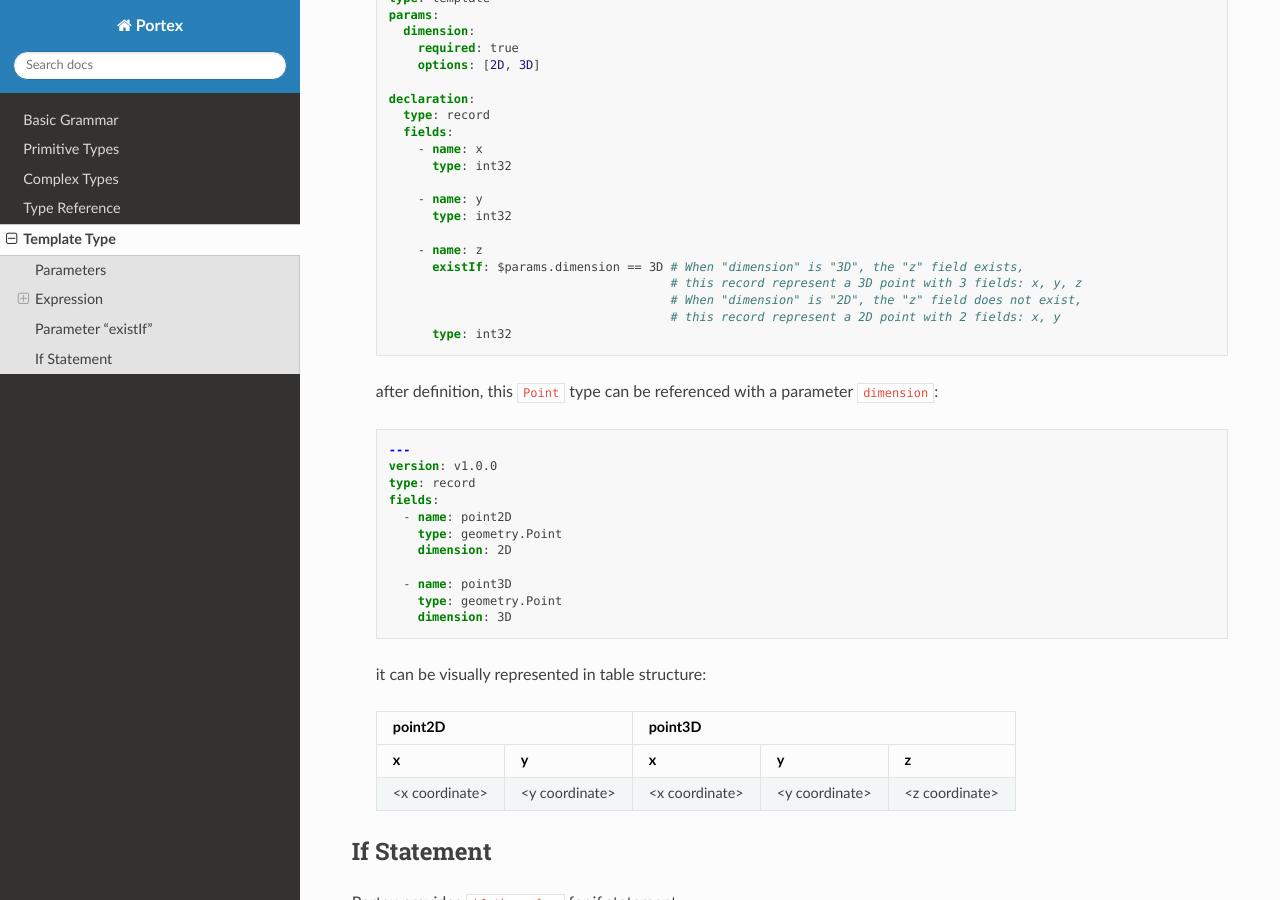
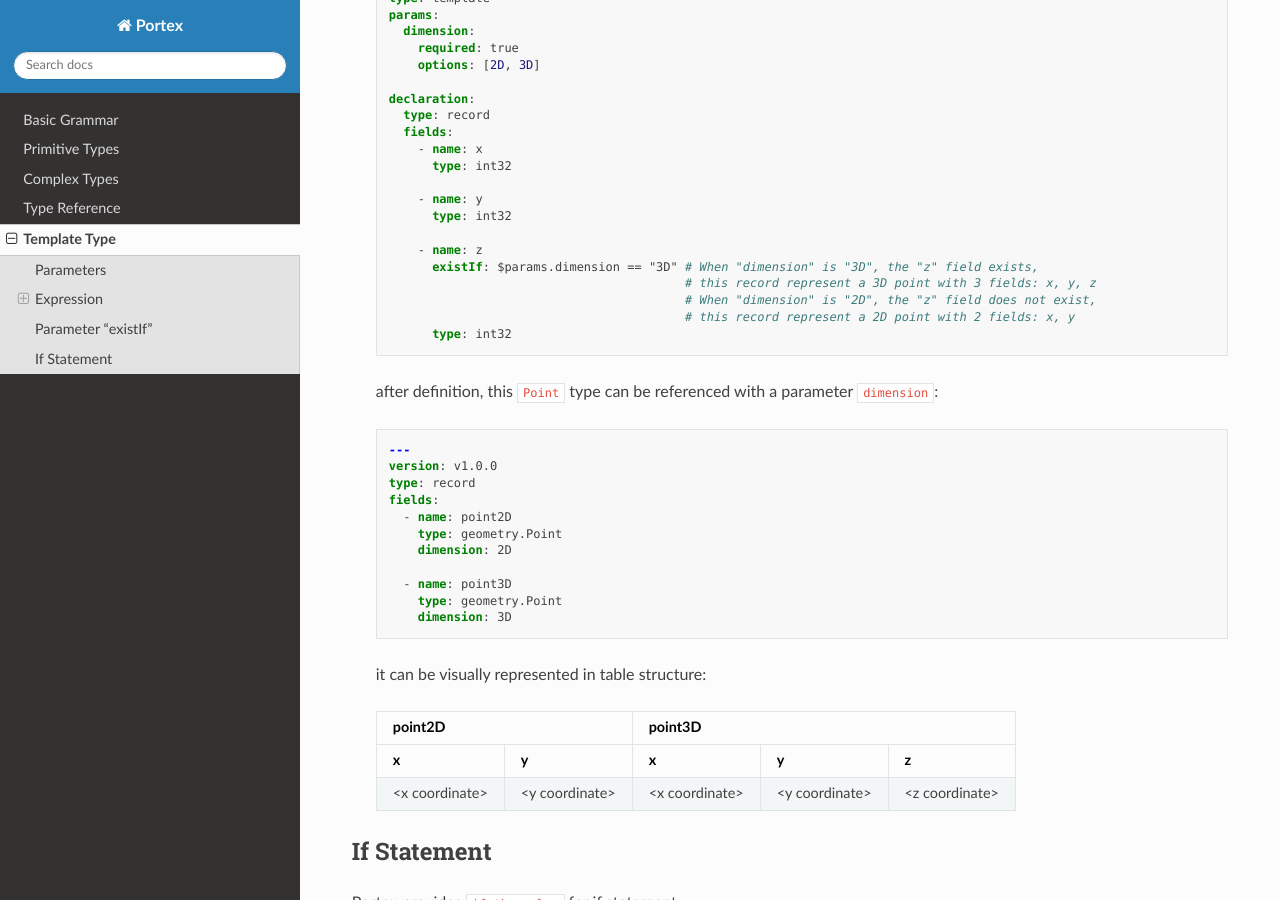
Before and after one commit to Project-OpenBytes/portex, a Sphinx documentation site: the page built from docs/source/schema/template_type.rst, in a window 1280 px wide and 900 px high, scrolled down 3202 px. Built offline with Sphinx 7.4.7 and the Read the Docs theme 2.0.0, drawn with Linux system fonts in a browser that asks for light colours.

Commit message:
docs: add double quote to the string in expressions

```diff
--- a/docs/source/schema/template_type.rst
+++ b/docs/source/schema/template_type.rst
@@ -208,10 +208,10 @@ a Point type which can be configured to be 2D or 3D:
             type: int32
 
           - name: z
-            existIf: $params.dimension == 3D # When "dimension" is "3D", the "z" field exists,
-                                             # this record represent a 3D point with 3 fields: x, y, z
-                                             # When "dimension" is "2D", the "z" field does not exist,
-                                             # this record represent a 2D point with 2 fields: x, y
+            existIf: $params.dimension == "3D" # When "dimension" is "3D", the "z" field exists,
+                                               # this record represent a 3D point with 3 fields: x, y, z
+                                               # When "dimension" is "2D", the "z" field does not exist,
+                                               # this record represent a 2D point with 2 fields: x, y
             type: int32
 
    after definition, this ``Point`` type can be referenced with a parameter ``dimension``:
```
